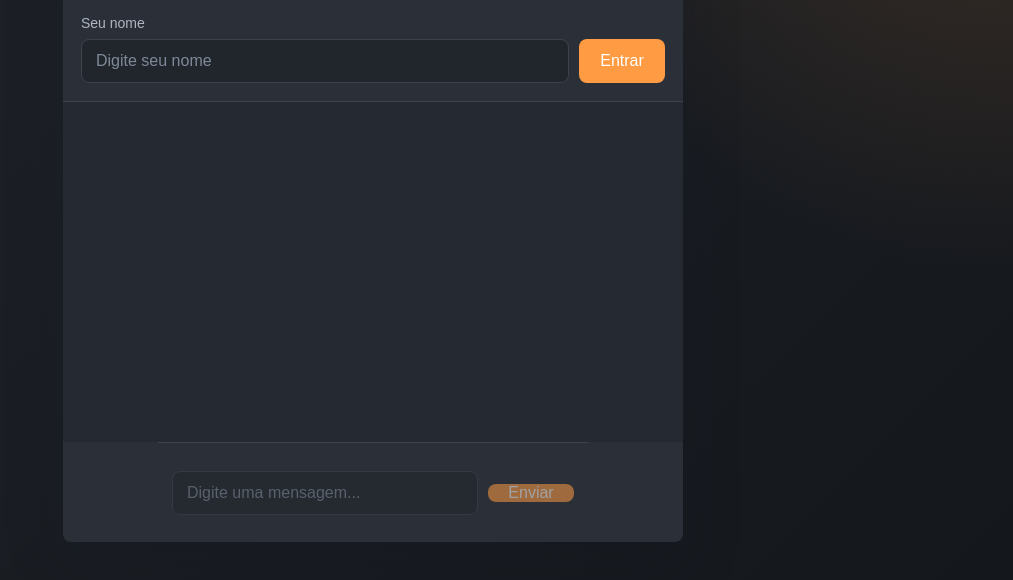
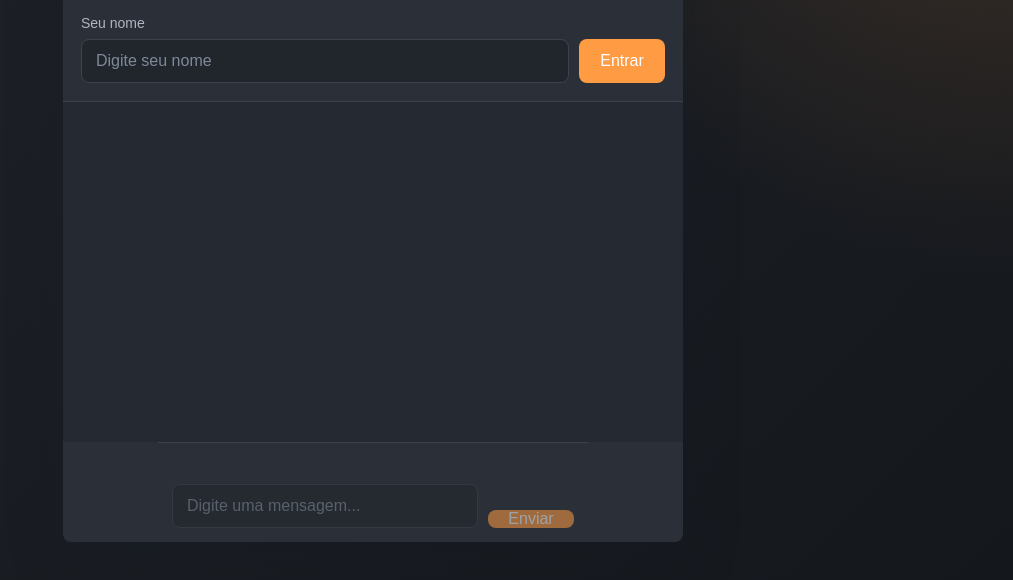
Before and after one commit to abnerquemuel/Portfolio, a plain HTML site: page projeto-chat-tempo-real/index.html in a window 1280 px wide. Shown: the part 202-782 px from the top of the page, without its empty margins (267-1280 px from the left). Drawn offline with Linux system fonts and the light colour scheme.

Commit message:
Alinha barra de mensagem no rodape do chat

```diff
--- a/projeto-chat-tempo-real/styles.css
+++ b/projeto-chat-tempo-real/styles.css
@@ -41,7 +41,7 @@ input {
   width: min(100%, 620px);
   height: min(820px, calc(100vh - 112px));
   display: grid;
-  grid-template-rows: auto auto 1fr auto;
+  grid-template-rows: auto auto minmax(0, 1fr) auto;
   overflow: hidden;
   border-radius: 8px;
   background: var(--panel);
@@ -182,7 +182,8 @@ input:disabled {
 
 .message-form {
   height: 100px;
-  align-items: center;
+  align-items: end;
+  align-self: end;
   padding: 14px;
   border-top: 1px solid var(--line);
   width: min(100%, 430px);
```
